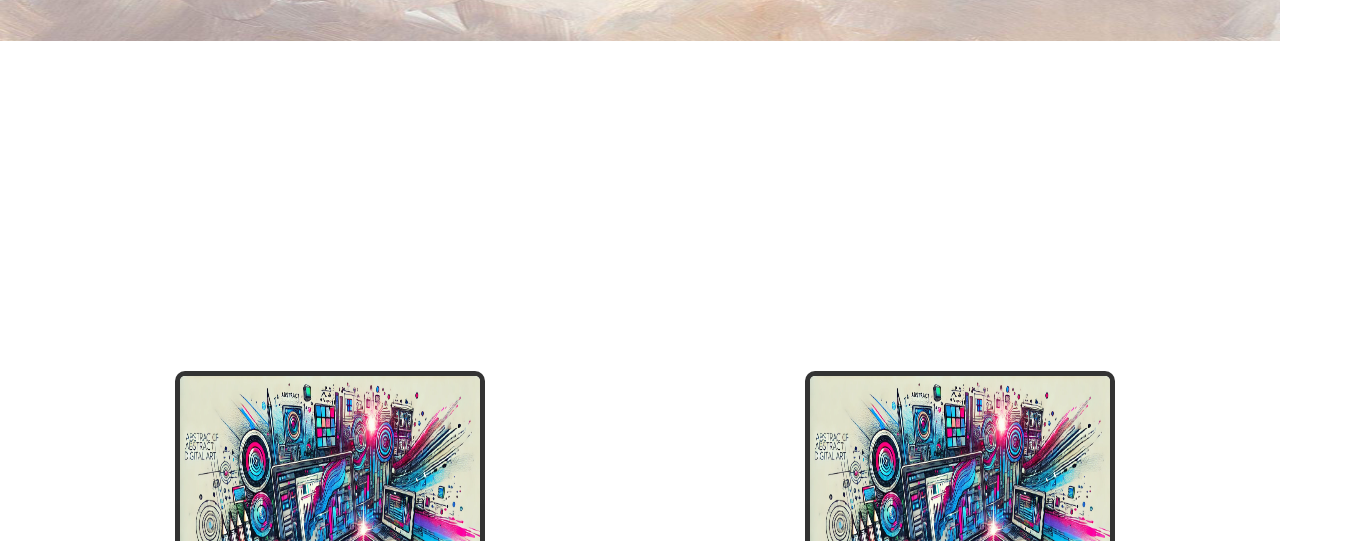
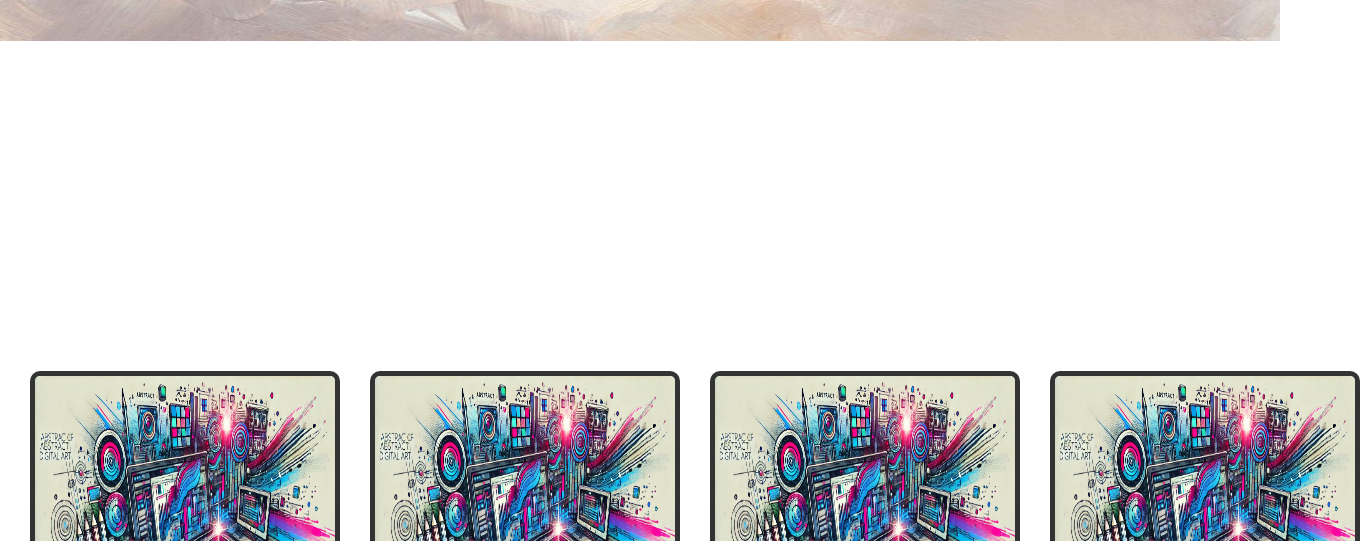
Before and after one commit to YasenK90/YasenK90.github.io, a plain HTML site: page index.html in a window 1280 px wide. Shown: the part 259-800 px from the top of the page, 1360 px wide, since content can reach past the window. Drawn offline with Linux system fonts and the light colour scheme; a web font is replaced by a local one.

Commit message:
Update Design.css

```diff
--- a/Design.css
+++ b/Design.css
@@ -47,7 +47,8 @@ body {
 .container {
     margin-top: 0px; /* Reduce the space above the container */
     display: grid; /* Use grid layout */
-    grid-template-columns: repeat(2, 1fr); /* Create 2 columns of equal width */
+    grid-template-columns: repeat(4, 1fr); /* Create 4 columns of equal width */
+    grid-template-rows: repeat(2, 1fr); /* Create 2 rows of equal height */
     gap: 20px; /* Add some space between the blocks */
     justify-items: center; /* Center items horizontally */
     align-items: center; /* Center items vertically */
```
